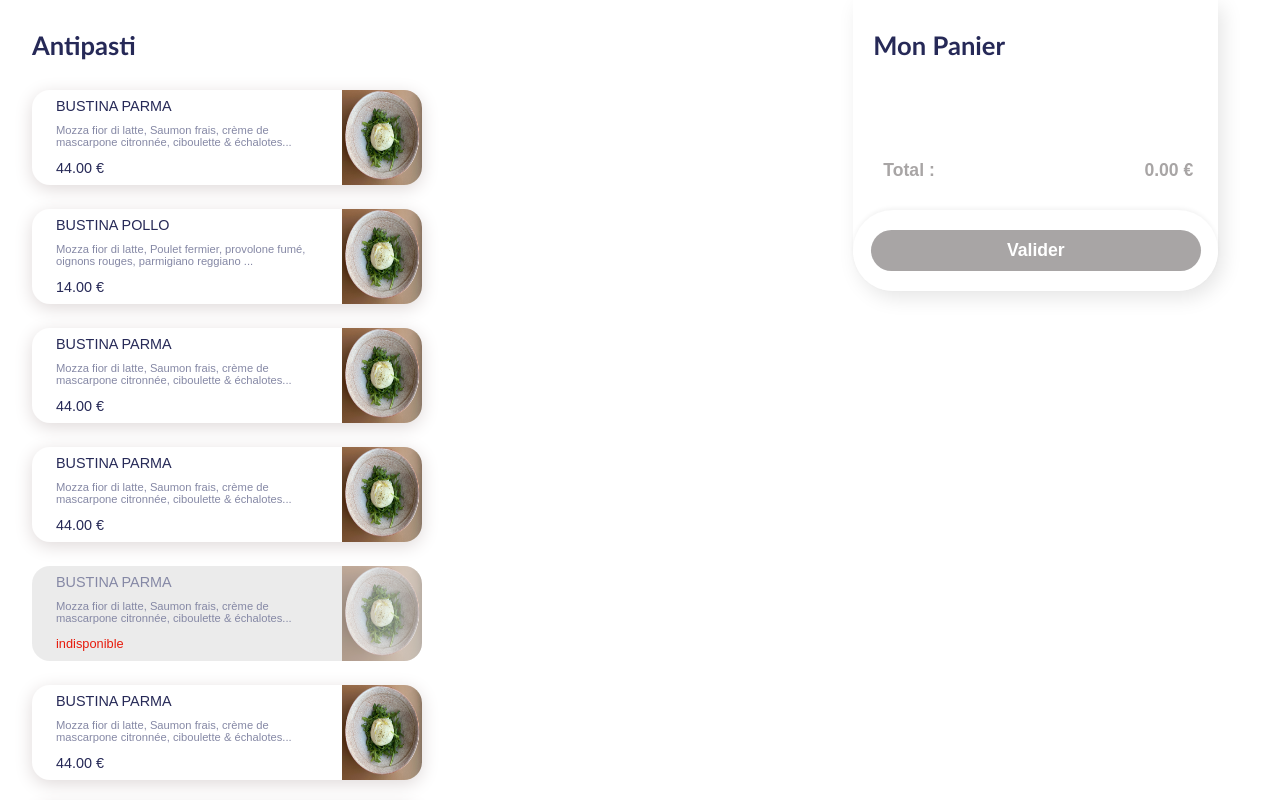
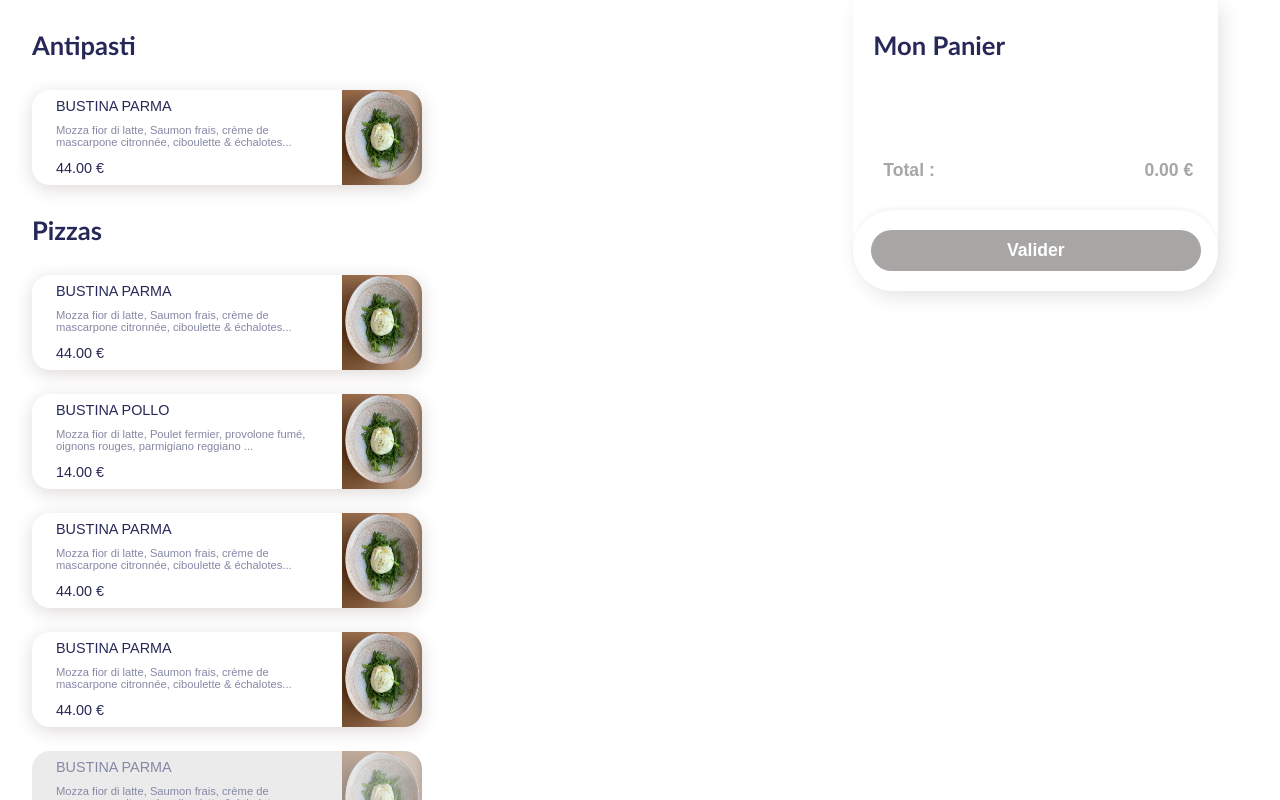
Before and after one commit to lcsaloonn/commande-en-ligne, a React (Create React App) app: page / in a window 1280 px wide. Shown: the top 800 px of the page. Built offline with nearby package versions, Linux system fonts and the light colour scheme.

Commit message:
improve category

```diff
--- a/src/components/base/list-product/listProduct.component.tsx
+++ b/src/components/base/list-product/listProduct.component.tsx
@@ -1,19 +1,25 @@
 import { ProductCardComponent } from "components/composite/cards/zindex";
-import { IProduct } from "types/product/product.interface";
+import { IProduct, ProductCategory } from "types/product/product.interface";
 import "./listProduct.scss";
 
 export function ListProductComponent({
   title,
   productList,
+  productCategory,
 }: {
   title: string;
   productList: IProduct[];
+  productCategory: ProductCategory;
 }) {
+  const products = productList.filter(
+    (element) => element.category === productCategory
+  );
+
   return (
     <div className="list-product">
       <div className="list-product-title">{title}</div>
       <div className="list-product-container grid grid-cols-12 gap-y-6 gap-x-3">
-        {productList.map((item: IProduct, id: number) => (
+        {products.map((item: IProduct, id: number) => (
           <div
             className="list-product-container-item col-span-9 xlp:col-span-6"
             key={id}
--- a/src/mocks/product.mock.ts
+++ b/src/mocks/product.mock.ts
@@ -88,7 +88,7 @@ export const productMock: IProduct[] = [
   {
     id: 7,
     title: "BUSTINA PARMA",
-    category: ProductCategory.MAIN,
+    category: ProductCategory.STARTERS,
     ingredients:
       " Mozza fior di latte, Saumon frais, crème de mascarpone citronnée, ciboulette & échalotes coupées finement, épinard frais, parmigiano reggiano 22 mois AOP, tomates cerises.",
     price: 44.0,
--- a/src/views/main.view.tsx
+++ b/src/views/main.view.tsx
@@ -5,6 +5,7 @@ import {
   ModalContentCartComponent,
 } from "components/base/zindex";
 import { useAppSelector } from "states/hoocks";
+import { ProductCategory } from "types/product/product.interface";
 
 export function MainView() {
   const products = useAppSelector((state) => state.products).allProducts;
@@ -16,7 +17,16 @@ export function MainView() {
     <div className="main main-container">
       <div className="main-view-body grid grid-cols-12 gap-4">
         <div className="main-view-body-products col-span-12 md:col-span-7 xl:col-span-8">
-          <ListProductComponent title={"Antipasti"} productList={products} />
+          <ListProductComponent
+            title={"Antipasti"}
+            productList={products}
+            productCategory={ProductCategory.STARTERS}
+          />
+          <ListProductComponent
+            title={"Pizzas"}
+            productList={products}
+            productCategory={ProductCategory.MAIN}
+          />
         </div>
 
         <div className="main-view-body-cart md:col-span-5 xl:col-span-4">
```
